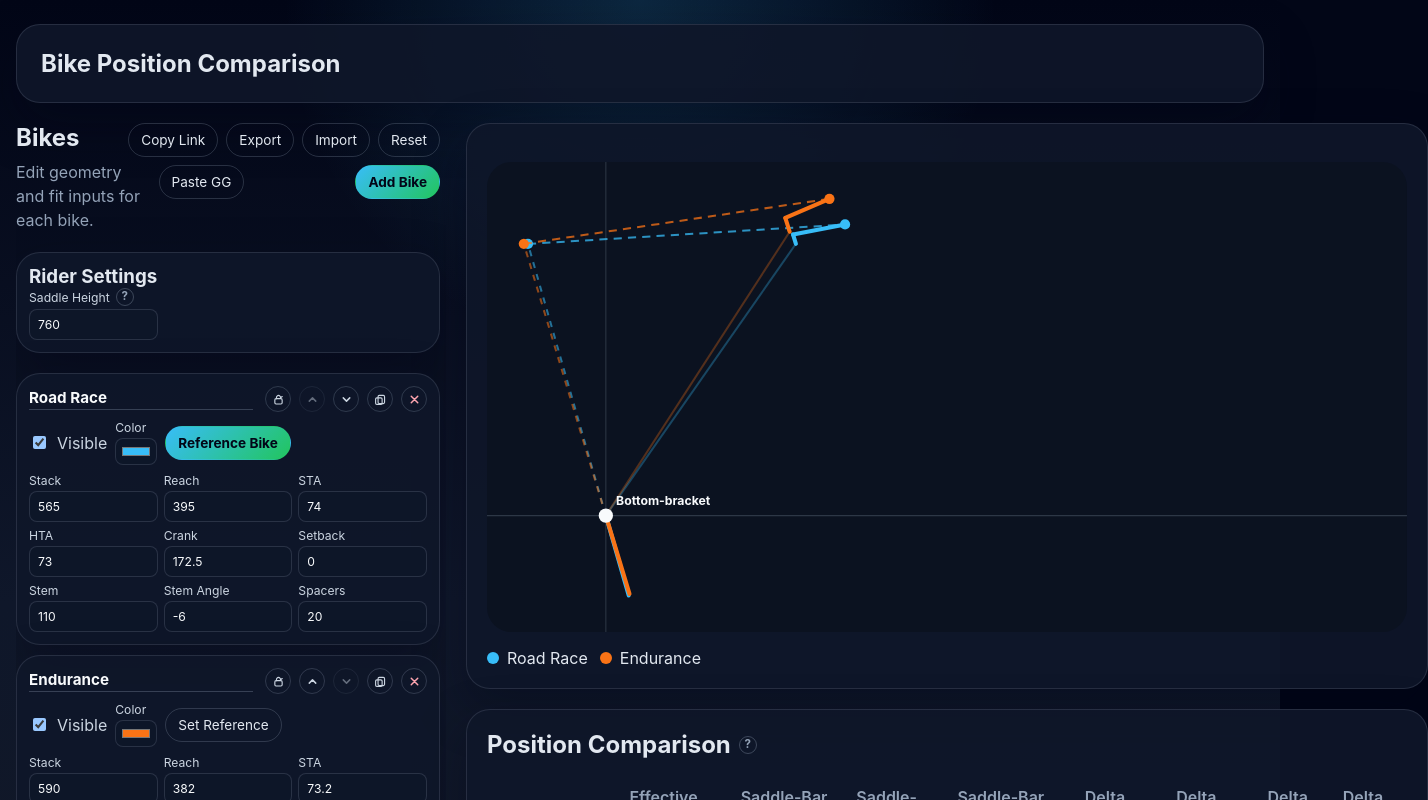
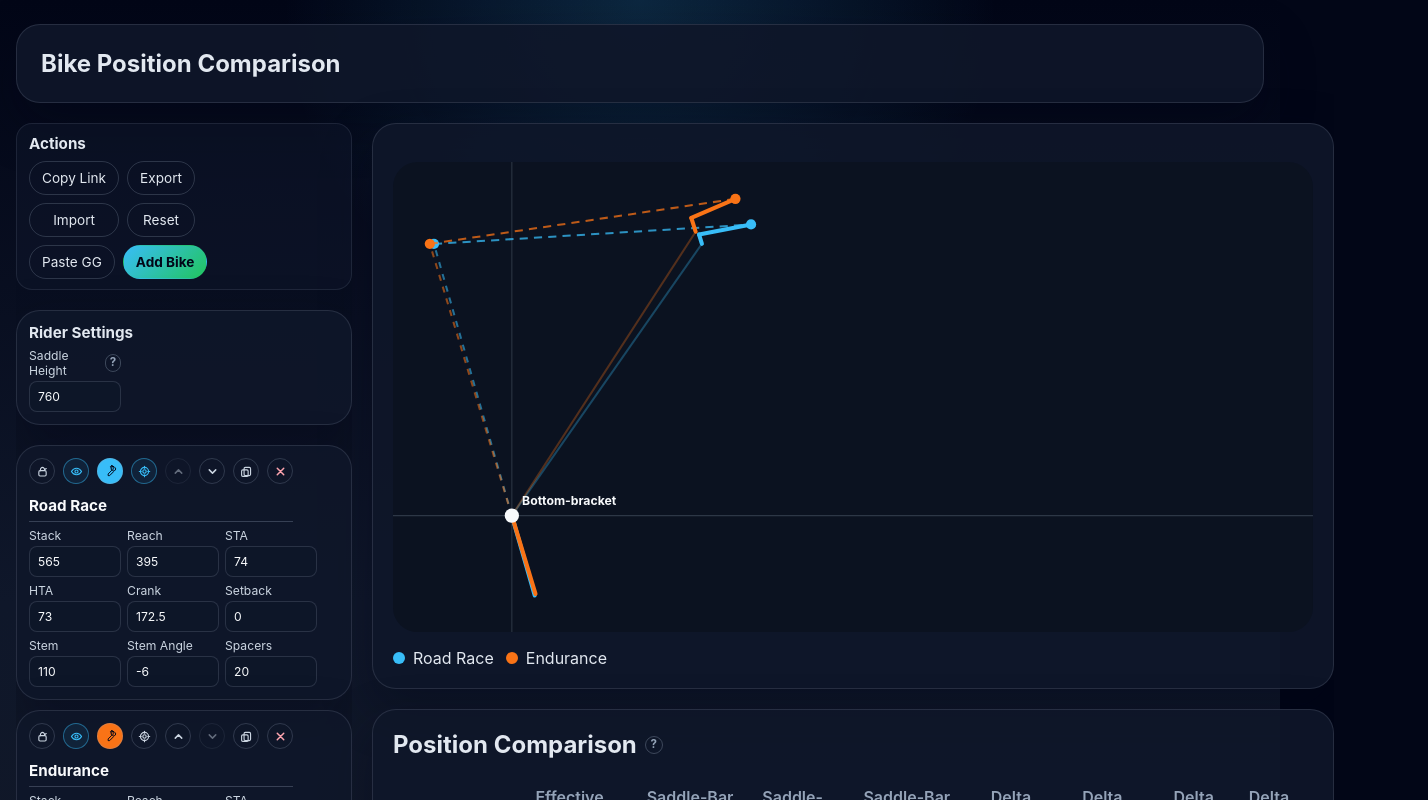
Before and after one commit to cgmark/bike_position_comparison, a React (Vite) app: page / in a window 1280 px wide. Shown: the top 800 px of the page, 1428 px wide, since content can reach past the window. Built offline with nearby package versions, Linux system fonts and the light colour scheme.

Commit message:
refine sidebar and bike card layout

```diff
--- a/src/App.tsx
+++ b/src/App.tsx
@@ -645,11 +645,8 @@ export default function App() {
       <section className="layout">
         <aside className="sidebar">
           <div className="sidebar-header">
-            <div>
-              <h2>Bikes</h2>
-              <p>Edit geometry and fit inputs for each bike.</p>
-            </div>
             <div className="sidebar-actions">
+              <h2 className="sidebar-actions-title">Actions</h2>
               <div className="sidebar-action-group">
                 <button type="button" className="ghost-button" onClick={copyShareLink}>
                   {copyLinkLabel}
@@ -664,12 +661,14 @@ export default function App() {
                   Reset
                 </button>
               </div>
+              <div className="sidebar-action-group sidebar-action-group-secondary">
                 <button type="button" className="ghost-button" onClick={openGeometryGeeksModal}>
                   Paste GG
                 </button>
                 <button type="button" className="solid-button" onClick={addBike}>
                   Add Bike
                 </button>
+              </div>
               <input
                 ref={importInputRef}
                 className="sr-only"
@@ -683,7 +682,7 @@ export default function App() {
             <section className="bike-card">
               <div className="bike-card-header">
                 <div>
-                <h3>Rider Settings</h3>
+                  <h2 className="sidebar-actions-title">Rider Settings</h2>
                 </div>
               </div>
 
--- a/src/components/BikeForm.tsx
+++ b/src/components/BikeForm.tsx
@@ -63,13 +63,6 @@ export default function BikeForm({
   return (
     <section className="bike-card">
       <div className="bike-card-header">
-        <input
-          className="bike-name-input"
-          value={bike.name}
-          disabled={bike.locked}
-          onChange={(event) => onChange(bike.id, 'name', event.target.value)}
-          aria-label="Bike name"
-        />
         <div className="bike-card-actions">
           <button
             type="button"
@@ -91,6 +84,63 @@ export default function BikeForm({
                   <path d="M10.5 5.8L12.6 4.3" fill="none" stroke="currentColor" strokeWidth="1.4" strokeLinecap="round" />
                 </>
               )}
+            </svg>
+          </button>
+          <button
+            type="button"
+            className={bike.visible ? 'icon-button icon-button-active' : 'icon-button'}
+            onClick={() => onChange(bike.id, 'visible', !bike.visible)}
+            aria-label={bike.visible ? 'Hide bike' : 'Show bike'}
+            data-tooltip={bike.visible ? 'Hide bike' : 'Show bike'}
+          >
+            <svg viewBox="0 0 16 16" aria-hidden="true">
+              {bike.visible ? (
+                <>
+                  <path d="M1.8 8C3.2 5.4 5.3 4 8 4s4.8 1.4 6.2 4c-1.4 2.6-3.5 4-6.2 4S3.2 10.6 1.8 8Z" fill="none" stroke="currentColor" strokeWidth="1.4" strokeLinejoin="round" />
+                  <circle cx="8" cy="8" r="1.9" fill="none" stroke="currentColor" strokeWidth="1.4" />
+                </>
+              ) : (
+                <>
+                  <path d="M2.2 2.2L13.8 13.8" fill="none" stroke="currentColor" strokeWidth="1.4" strokeLinecap="round" />
+                  <path d="M4.1 4.1C5.2 3.4 6.5 3 8 3c2.7 0 4.8 1.4 6.2 4-.6 1.1-1.4 2-2.2 2.6" fill="none" stroke="currentColor" strokeWidth="1.4" strokeLinecap="round" strokeLinejoin="round" />
+                  <path d="M11 11.2C10.1 11.7 9.1 12 8 12c-2.7 0-4.8-1.4-6.2-4 .5-.9 1.1-1.7 1.8-2.3" fill="none" stroke="currentColor" strokeWidth="1.4" strokeLinecap="round" strokeLinejoin="round" />
+                </>
+              )}
+            </svg>
+          </button>
+          <label
+            className="icon-button icon-color-picker"
+            data-tooltip="Bike color"
+            style={{ backgroundColor: bike.color, color: '#020617' }}
+          >
+            <input
+              type="color"
+              value={bike.color}
+              onChange={(event) => onChange(bike.id, 'color', event.target.value)}
+              aria-label="Bike color"
+            />
+            <svg viewBox="0 0 16 16" aria-hidden="true">
+              <path
+                d="M9.8 2.2a1.9 1.9 0 0 1 2.7 0l1.3 1.3a1.9 1.9 0 0 1 0 2.7l-1.1 1.1-1.5-1.5-.9.9 1.5 1.5-4.9 4.9H5.1V11l4.7-4.7-1.5-1.5.9-.9 1.5 1.5 1.1-1.1a.6.6 0 0 0 0-.8l-1.3-1.3a.6.6 0 0 0-.8 0L8.6 3.3l-.9-.9 2.1-2.1Z"
+                fill="none"
+                stroke="currentColor"
+                strokeWidth="1.2"
+                strokeLinejoin="round"
+                strokeLinecap="round"
+              />
+            </svg>
+          </label>
+          <button
+            type="button"
+            className={isReference ? 'icon-button icon-button-active' : 'icon-button'}
+            onClick={() => onSetReference(bike.id)}
+            aria-label={isReference ? 'Reference bike' : 'Set as reference bike'}
+            data-tooltip={isReference ? 'Reference bike' : 'Set as reference bike'}
+          >
+            <svg viewBox="0 0 16 16" aria-hidden="true">
+              <circle cx="8" cy="8" r="5" fill="none" stroke="currentColor" strokeWidth="1.4" />
+              <circle cx="8" cy="8" r="2.1" fill="none" stroke="currentColor" strokeWidth="1.4" />
+              <path d="M8 1.6V4M8 12V14.4M1.6 8H4M12 8H14.4" fill="none" stroke="currentColor" strokeWidth="1.4" strokeLinecap="round" />
             </svg>
           </button>
           <button
@@ -142,34 +192,13 @@ export default function BikeForm({
             </svg>
           </button>
         </div>
-      </div>
-
-      <div className="inline-controls">
-        <label className="checkbox-label">
-          <input
-            type="checkbox"
-            checked={bike.visible}
-            onChange={(event) => onChange(bike.id, 'visible', event.target.checked)}
-          />
-          Visible
-        </label>
-
-        <label className="field compact-field">
-          <span>Color</span>
-          <input
-            type="color"
-            value={bike.color}
-            onChange={(event) => onChange(bike.id, 'color', event.target.value)}
-          />
-        </label>
-
-        <button
-          type="button"
-          className={isReference ? 'solid-button' : 'ghost-button'}
-          onClick={() => onSetReference(bike.id)}
-        >
-          {isReference ? 'Reference Bike' : 'Set Reference'}
-        </button>
+        <input
+          className="bike-name-input"
+          value={bike.name}
+          disabled={bike.locked}
+          onChange={(event) => onChange(bike.id, 'name', event.target.value)}
+          aria-label="Bike name"
+        />
       </div>
 
       <div className="field-grid">
--- a/src/styles.css
+++ b/src/styles.css
@@ -27,6 +27,7 @@ button {
 }
 
 .app-shell {
+  --sidebar-panel-width: 336px;
   width: min(1500px, calc(100vw - 32px));
   margin: 0 auto;
   padding: 24px 0 32px;
@@ -34,7 +35,7 @@ button {
 
 .layout {
   display: grid;
-  grid-template-columns: minmax(340px, 430px) minmax(0, 1fr);
+  grid-template-columns: var(--sidebar-panel-width) minmax(0, 1fr);
   gap: 20px;
   align-items: start;
 }
@@ -129,23 +130,44 @@ button {
   align-items: start;
 }
 
+.sidebar-header {
+  display: grid;
+  gap: 14px;
+  justify-items: start;
+}
+
+.bike-card-header {
+  display: grid;
+  gap: 10px;
+}
+
 .sidebar-actions {
-  display: flex;
+  display: grid;
   gap: 8px;
-  flex-wrap: wrap;
-  justify-content: flex-end;
-  align-items: center;
+  justify-content: start;
+  justify-items: start;
+  width: var(--sidebar-panel-width);
+  justify-self: start;
+  max-width: 100%;
+  padding: 10px 12px;
+  border: 1px solid rgba(148, 163, 184, 0.14);
+  border-radius: 16px;
+  background: rgba(15, 23, 42, 0.55);
+}
+
+.sidebar-actions-title {
+  margin: 0;
+  font-size: 0.95rem;
 }
 
 .sidebar-action-group {
-  display: flex;
+  display: grid;
+  grid-template-columns: repeat(2, max-content);
   gap: 8px;
-  flex-wrap: nowrap;
-  flex: 0 0 auto;
 }
 
-.sidebar-actions > .solid-button {
-  margin-left: auto;
+.sidebar-action-group-secondary {
+  margin-left: 0;
 }
 
 .bike-list {
@@ -157,6 +179,12 @@ button {
   padding: 12px;
 }
 
+.bike-list .bike-card,
+.sidebar > .bike-card {
+  width: var(--sidebar-panel-width);
+  max-width: 100%;
+}
+
 .bike-name-input {
   border: none;
   border-bottom: 1px solid rgba(148, 163, 184, 0.3);
@@ -165,7 +193,7 @@ button {
   font-size: 0.95rem;
   font-weight: 700;
   width: 100%;
-  padding: 2px 0;
+  padding: 2px 0 6px;
 }
 
 .bike-name-input:disabled,
@@ -184,6 +212,7 @@ button {
 
 .bike-card-actions {
   flex-wrap: nowrap;
+  justify-content: flex-end;
 }
 
 .inline-controls {
@@ -192,8 +221,12 @@ button {
 
 .field-grid {
   display: grid;
-  grid-template-columns: repeat(3, minmax(0, 1fr));
+  grid-template-columns: repeat(3, minmax(0, 92px));
   gap: 6px;
+}
+
+.bike-card > .field-grid {
+  margin-top: 6px;
 }
 
 .field {
@@ -241,8 +274,25 @@ button {
   padding: 4px;
 }
 
+.icon-color-picker {
+  overflow: visible;
+}
+
+.icon-color-picker input {
+  position: absolute;
+  inset: 0;
+  opacity: 0;
+  cursor: pointer;
+}
+
+.icon-color-picker svg {
+  width: 13px;
+  height: 13px;
+}
+
 .help-button,
-.icon-button[data-tooltip] {
+.icon-button[data-tooltip],
+.icon-color-picker[data-tooltip] {
   position: relative;
 }
 
@@ -263,7 +313,8 @@ button {
 }
 
 .help-button::after,
-.icon-button[data-tooltip]::after {
+.icon-button[data-tooltip]::after,
+.icon-color-picker[data-tooltip]::after {
   content: attr(data-tooltip);
   position: absolute;
   left: 50%;
@@ -298,10 +349,18 @@ button {
   transform: translateY(4px);
 }
 
+.bike-card-actions .icon-color-picker[data-tooltip]::after {
+  left: auto;
+  right: 0;
+  transform: translateY(4px);
+}
+
 .help-button:hover::after,
 .help-button:focus-visible::after,
 .icon-button[data-tooltip]:hover::after,
-.icon-button[data-tooltip]:focus-visible::after {
+.icon-button[data-tooltip]:focus-visible::after,
+.icon-color-picker[data-tooltip]:hover::after,
+.icon-color-picker[data-tooltip]:focus-within::after {
   opacity: 1;
   transform: translateX(-50%) translateY(0);
 }
@@ -316,11 +375,9 @@ button {
   transform: translateY(0);
 }
 
-.checkbox-label {
-  display: inline-flex;
-  gap: 8px;
-  align-items: center;
-  color: #cbd5e1;
+.bike-card-actions .icon-color-picker[data-tooltip]:hover::after,
+.bike-card-actions .icon-color-picker[data-tooltip]:focus-within::after {
+  transform: translateY(0);
 }
 
 .solid-button,
@@ -466,6 +523,7 @@ th {
     max-height: none;
     overflow-y: visible;
     padding-right: 0;
+    --sidebar-panel-width: 100%;
   }
 
   .layout {
@@ -481,13 +539,14 @@ th {
 
   .sidebar-actions {
     justify-content: flex-start;
+    padding: 10px;
   }
 
   .sidebar-action-group {
-    flex-wrap: wrap;
+    grid-template-columns: 1fr;
   }
 
-  .sidebar-actions > .solid-button {
+  .sidebar-action-group-secondary {
     margin-left: 0;
   }
 
```
Lines whose indentation alone changed are shown as unchanged.
